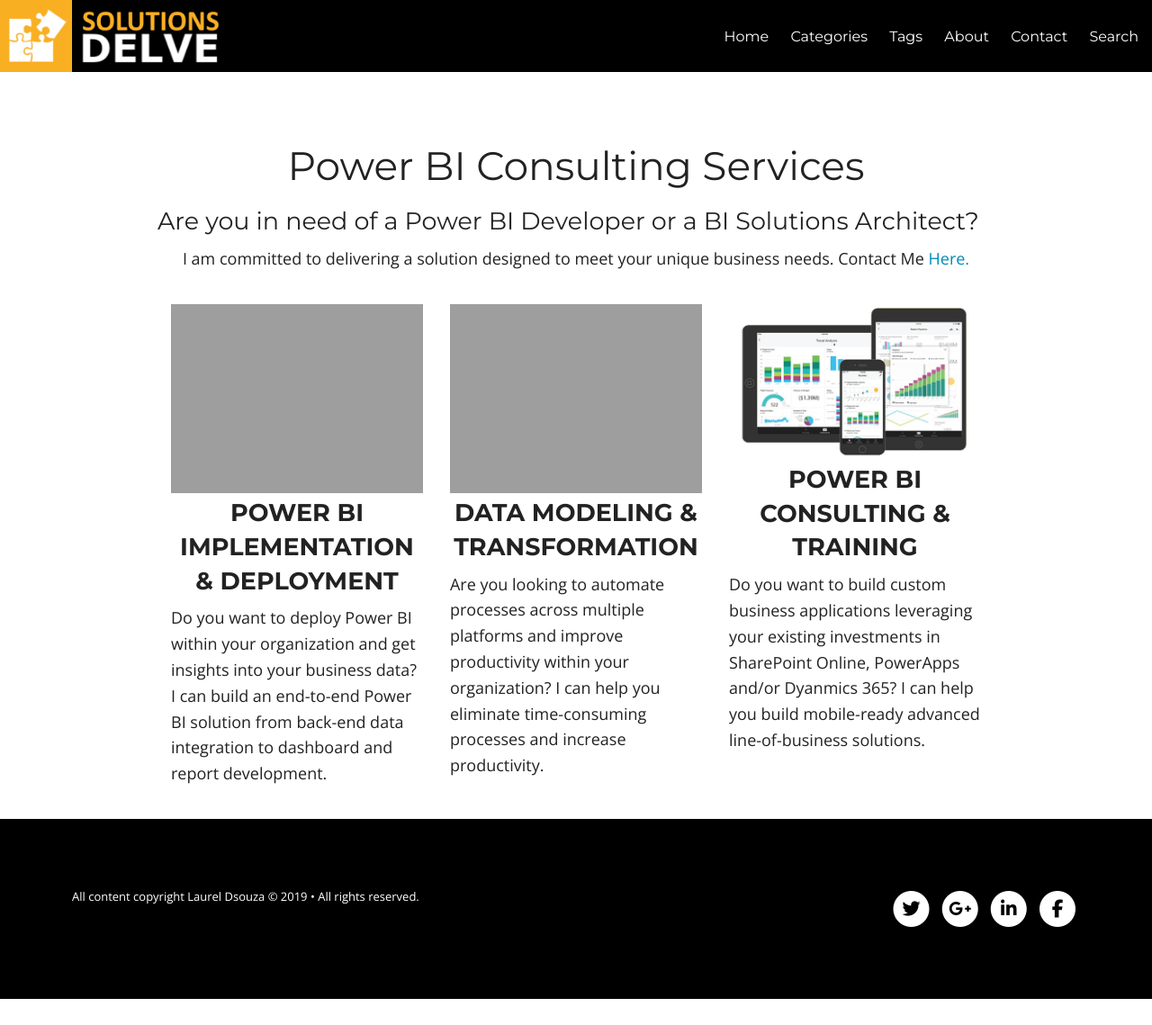
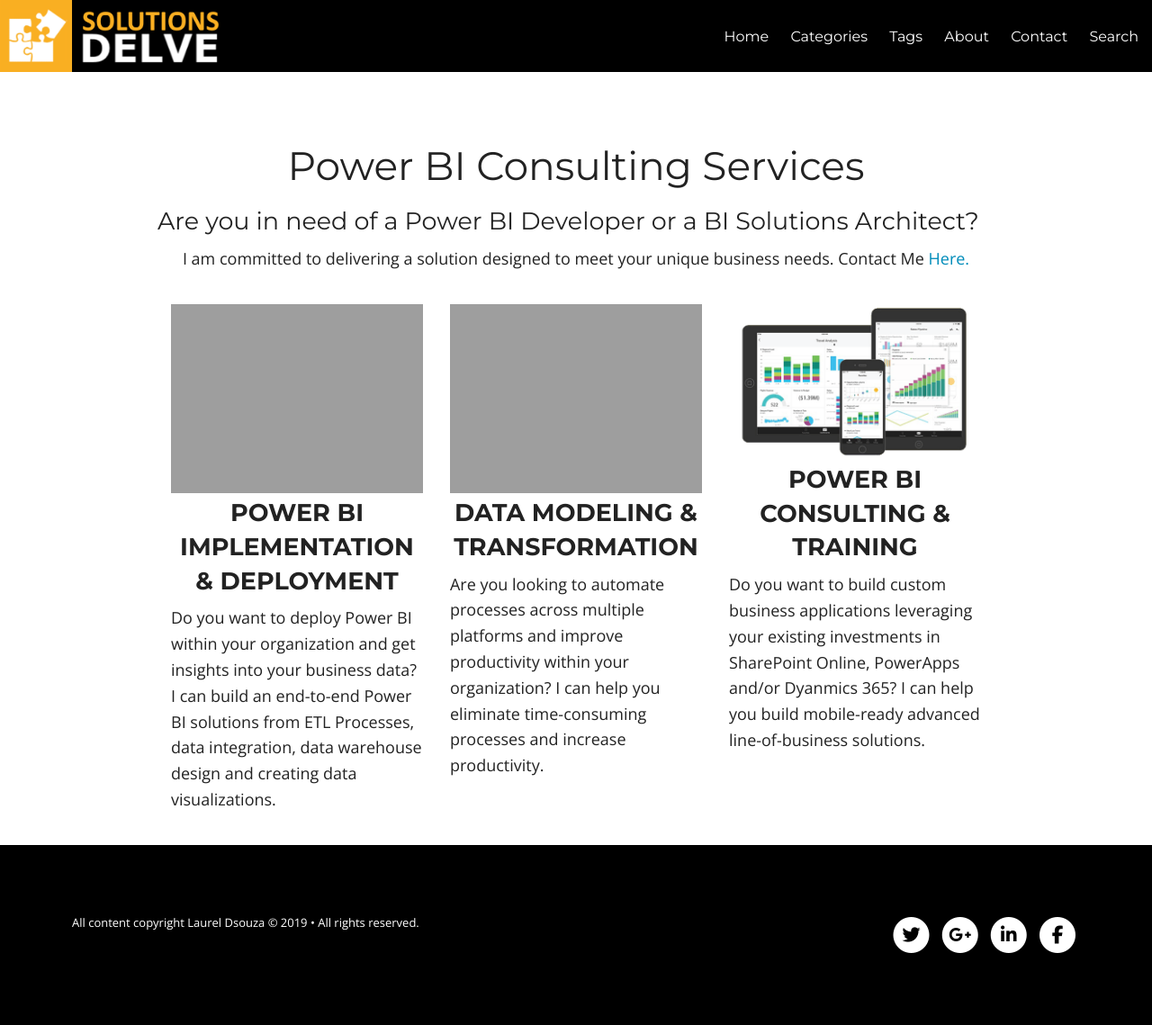
Before and after one commit to ldsouza/ldsouza.github.io, a Jekyll site: the page built from powerbi.md, in a window 1280 px wide. Shown: the whole page at 90% size. Built offline with Jekyll 4.4.1, drawn with Linux system fonts in a browser that asks for light colours; nearby versions of some CDN libraries; library files that are not in the unit come from our copies; before the commit the page ends 1110 px from its top, so only the background shows below that.

Commit message:
Update powerbi.html

```diff
--- a/_includes/powerbi.html
+++ b/_includes/powerbi.html
@@ -27,7 +27,8 @@
         <div class="small-12 medium-4 large-4 columns">
           <img src="{{ site.url }}/images/services/powerbi2.png" alt="IT DELVE">
           <h3 class="title">Power BI Implementation & Deployment</h3>
-          <p>Do you want to deploy Power BI within your organization and get insights into your business data? I can build an end-to-end Power BI solution from back-end data integration to dashboard and report development.</p>
+          <p>Do you want to deploy Power BI within your organization and get insights into your business data?
+            I can build an end-to-end Power BI solutions from ETL Processes, data integration, data warehouse design and creating data visualizations.</p>
         </div>
 
           <div class="small-12 medium-4 large-4 columns">
```
